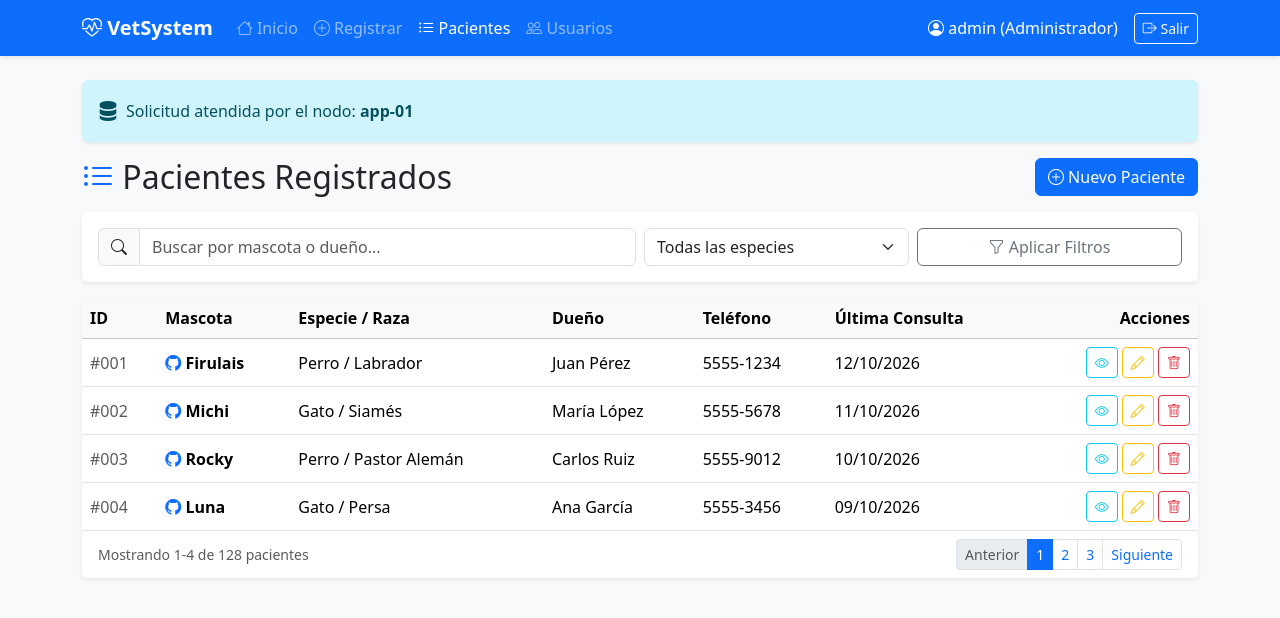
After one commit to emersonorlando7-cloud/VetSystem_APP, a Flask app: template templates/pacientes.html in a window 1280 px wide. The commit adds this page. Shown: the top 618 px of the page. Run offline with Flask 3, Linux system fonts and the light colour scheme; the template is opened without the code that fills it, so the values that code supplies are empty.

Commit message:
Add files via upload

```diff
--- /dev/null
+++ b/templates/pacientes.html
@@ -0,0 +1,144 @@
+<!doctype html>
+<html lang="es">
+<head>
+    <meta charset="utf-8">
+    <title>Pacientes - VetSystem</title>
+    <link href="https://cdn.jsdelivr.net/npm/bootstrap@5.3.3/dist/css/bootstrap.min.css" rel="stylesheet">
+    <link href="https://cdn.jsdelivr.net/npm/bootstrap-icons@1.11.3/font/bootstrap-icons.css" rel="stylesheet">
+</head>
+<body class="bg-light">
+<nav class="navbar navbar-expand-lg navbar-dark bg-primary shadow-sm">
+    <div class="container">
+        <a class="navbar-brand fw-bold" href="inicio.html"><i class="bi bi-heart-pulse"></i> VetSystem</a>
+        <div class="navbar-nav me-auto">
+            <a class="nav-link" href="inicio.html"><i class="bi bi-house"></i> Inicio</a>
+            <a class="nav-link" href="registrar.html"><i class="bi bi-plus-circle"></i> Registrar</a>
+            <a class="nav-link active" href="pacientes.html"><i class="bi bi-list-ul"></i> Pacientes</a>
+            <a class="nav-link" href="usuarios.html"><i class="bi bi-people"></i> Usuarios</a>
+        </div>
+        <span class="navbar-text text-white me-3"><i class="bi bi-person-circle"></i> admin (Administrador)</span>
+        <a class="btn btn-outline-light btn-sm" href="login.html"><i class="bi bi-box-arrow-right"></i> Salir</a>
+    </div>
+</nav>
+
+<main class="container my-4">
+    <div class="alert alert-info d-flex align-items-center border-0 shadow-sm">
+        <i class="bi bi-server me-2 fs-5"></i>
+        <span>Solicitud atendida por el nodo: <strong>app-01</strong></span>
+    </div>
+
+    <div class="d-flex justify-content-between align-items-center mb-3">
+        <h2 class="mb-0"><i class="bi bi-list-ul text-primary"></i> Pacientes Registrados</h2>
+        <a href="registrar.html" class="btn btn-primary"><i class="bi bi-plus-circle"></i> Nuevo Paciente</a>
+    </div>
+
+    <div class="card border-0 shadow-sm mb-3">
+        <div class="card-body">
+            <div class="row g-2">
+                <div class="col-md-6">
+                    <div class="input-group">
+                        <span class="input-group-text bg-light"><i class="bi bi-search"></i></span>
+                        <input type="text" class="form-control" placeholder="Buscar por mascota o dueño...">
+                    </div>
+                </div>
+                <div class="col-md-3">
+                    <select class="form-select">
+                        <option>Todas las especies</option>
+                        <option>Perro</option>
+                        <option>Gato</option>
+                        <option>Ave</option>
+                    </select>
+                </div>
+                <div class="col-md-3">
+                    <button class="btn btn-outline-secondary w-100"><i class="bi bi-funnel"></i> Aplicar Filtros</button>
+                </div>
+            </div>
+        </div>
+    </div>
+
+    <div class="card border-0 shadow-sm">
+        <div class="table-responsive">
+            <table class="table table-hover align-middle mb-0">
+                <thead class="table-light">
+                    <tr>
+                        <th>ID</th>
+                        <th>Mascota</th>
+                        <th>Especie / Raza</th>
+                        <th>Dueño</th>
+                        <th>Teléfono</th>
+                        <th>Última Consulta</th>
+                        <th class="text-end">Acciones</th>
+                    </tr>
+                </thead>
+                <tbody>
+                    <tr>
+                        <td class="text-muted">#001</td>
+                        <td><i class="bi bi-github text-primary"></i> <strong>Firulais</strong></td>
+                        <td>Perro / Labrador</td>
+                        <td>Juan Pérez</td>
+                        <td>5555-1234</td>
+                        <td>12/10/2026</td>
+                        <td class="text-end">
+                            <a href="#" class="btn btn-sm btn-outline-info"><i class="bi bi-eye"></i></a>
+                            <a href="#" class="btn btn-sm btn-outline-warning"><i class="bi bi-pencil"></i></a>
+                            <a href="#" class="btn btn-sm btn-outline-danger"><i class="bi bi-trash"></i></a>
+                        </td>
+                    </tr>
+                    <tr>
+                        <td class="text-muted">#002</td>
+                        <td><i class="bi bi-github text-primary"></i> <strong>Michi</strong></td>
+                        <td>Gato / Siamés</td>
+                        <td>María López</td>
+                        <td>5555-5678</td>
+                        <td>11/10/2026</td>
+                        <td class="text-end">
+                            <a href="#" class="btn btn-sm btn-outline-info"><i class="bi bi-eye"></i></a>
+                            <a href="#" class="btn btn-sm btn-outline-warning"><i class="bi bi-pencil"></i></a>
+                            <a href="#" class="btn btn-sm btn-outline-danger"><i class="bi bi-trash"></i></a>
+                        </td>
+                    </tr>
+                    <tr>
+                        <td class="text-muted">#003</td>
+                        <td><i class="bi bi-github text-primary"></i> <strong>Rocky</strong></td>
+                        <td>Perro / Pastor Alemán</td>
+                        <td>Carlos Ruiz</td>
+                        <td>5555-9012</td>
+                        <td>10/10/2026</td>
+                        <td class="text-end">
+                            <a href="#" class="btn btn-sm btn-outline-info"><i class="bi bi-eye"></i></a>
+                            <a href="#" class="btn btn-sm btn-outline-warning"><i class="bi bi-pencil"></i></a>
+                            <a href="#" class="btn btn-sm btn-outline-danger"><i class="bi bi-trash"></i></a>
+                        </td>
+                    </tr>
+                    <tr>
+                        <td class="text-muted">#004</td>
+                        <td><i class="bi bi-github text-primary"></i> <strong>Luna</strong></td>
+                        <td>Gato / Persa</td>
+                        <td>Ana García</td>
+                        <td>5555-3456</td>
+                        <td>09/10/2026</td>
+                        <td class="text-end">
+                            <a href="#" class="btn btn-sm btn-outline-info"><i class="bi bi-eye"></i></a>
+                            <a href="#" class="btn btn-sm btn-outline-warning"><i class="bi bi-pencil"></i></a>
+                            <a href="#" class="btn btn-sm btn-outline-danger"><i class="bi bi-trash"></i></a>
+                        </td>
+                    </tr>
+                </tbody>
+            </table>
+        </div>
+        <div class="card-footer bg-white border-0 d-flex justify-content-between align-items-center">
+            <small class="text-muted">Mostrando 1-4 de 128 pacientes</small>
+            <nav>
+                <ul class="pagination pagination-sm mb-0">
+                    <li class="page-item disabled"><a class="page-link" href="#">Anterior</a></li>
+                    <li class="page-item active"><a class="page-link" href="#">1</a></li>
+                    <li class="page-item"><a class="page-link" href="#">2</a></li>
+                    <li class="page-item"><a class="page-link" href="#">3</a></li>
+                    <li class="page-item"><a class="page-link" href="#">Siguiente</a></li>
+                </ul>
+            </nav>
+        </div>
+    </div>
+</main>
+</body>
+</html>
```
Also changed, not shown: templates/Inicio.html (added, +151 -0 lines), templates/index.html (+69 -53 lines), templates/login.html (added, +60 -0 lines), templates/usuarios.html (added, +134 -0 lines).
